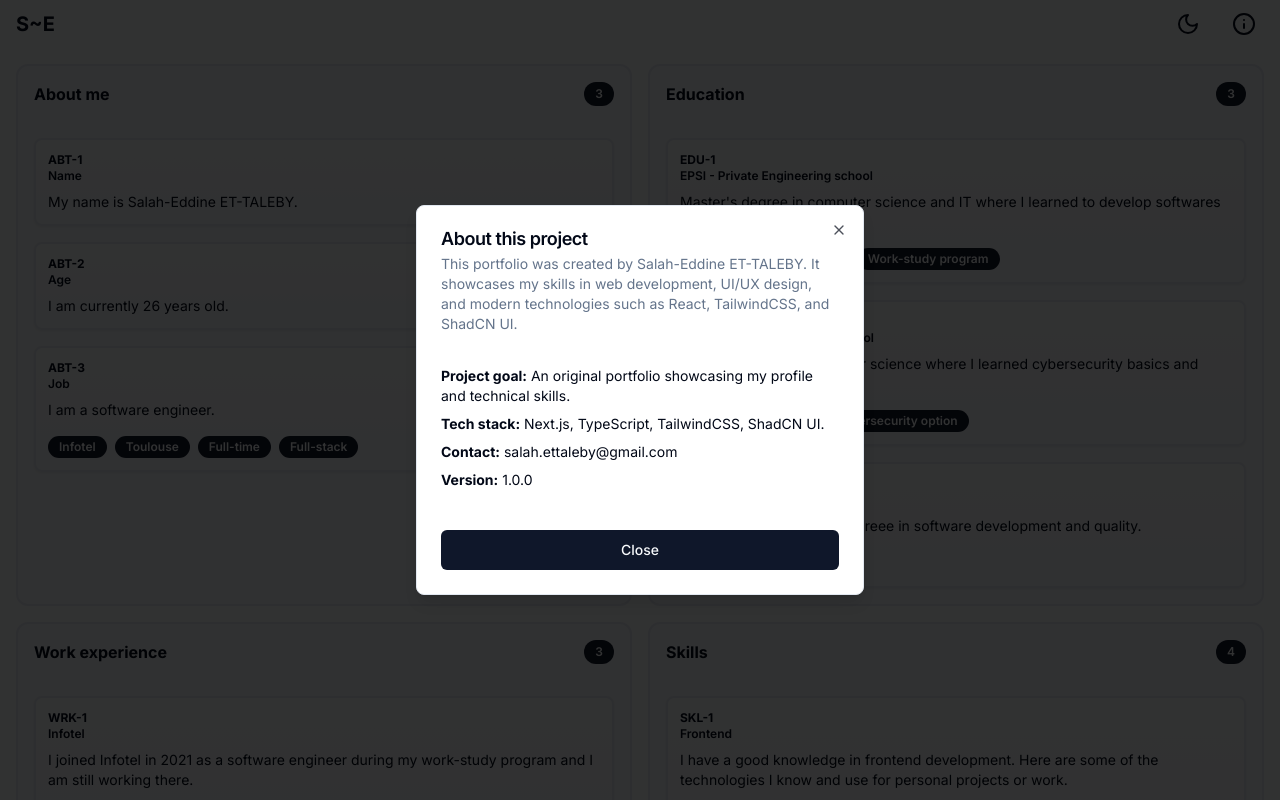
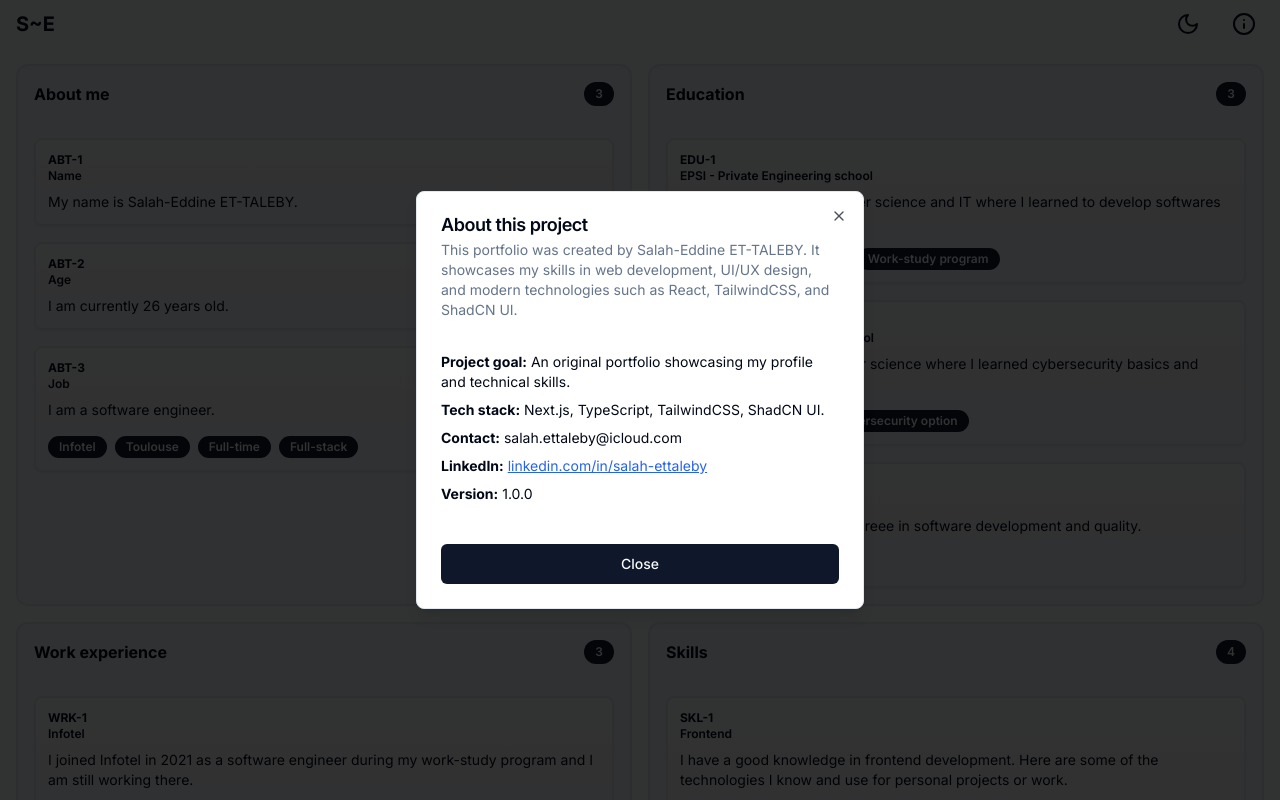
Before and after one commit to slheddne/portfolio-kanban, a Next.js app: page / in a window 1280 px wide. Both pictures are taken after a click on the button 1244 px from the left and 24 px from the top of the page. Shown: the top 800 px of the page. Built offline with nearby package versions, Linux system fonts and the light colour scheme.

Commit message:
[edited/added] : email + added linkedin page

```diff
--- a/components/Header.tsx
+++ b/components/Header.tsx
@@ -16,38 +16,62 @@ const Header = () => {
   const [open, setOpen] = useState(false);
 
   return (
-    <header className='h-12 p-4 flex justify-between items-center'>
-      <h1 className='text-xl font-bold'>S~E</h1>
-      <div className='flex space-x-4'>
+    <header className="h-12 p-4 flex justify-between items-center">
+      <h1 className="text-xl font-bold">S~E</h1>
+      <div className="flex space-x-4">
         <ThemeToggler />
 
         {/* Bouton Info */}
         <Button
-          size='icon'
-          variant='ghost'
+          size="icon"
+          variant="ghost"
           onClick={() => setOpen(true)}
-          aria-label='Informations sur le projet'
+          aria-label="Informations sur le projet"
         >
-          <Info className='size-6' />
+          <Info className="size-6" />
         </Button>
       </div>
 
       {/* Pop-up Info */}
       <Dialog open={open} onOpenChange={setOpen}>
-        <DialogContent className='w-[95%] max-w-md rounded-xl'>
+        <DialogContent className="w-[95%] max-w-md rounded-xl">
           <DialogHeader>
             <DialogTitle>About this project</DialogTitle>
             <DialogDescription>
-              This portfolio was created by Salah-Eddine ET-TALEBY. It showcases my skills in web development, UI/UX design, and modern technologies such as React, TailwindCSS, and ShadCN UI.
+              This portfolio was created by Salah-Eddine ET-TALEBY. It showcases
+              my skills in web development, UI/UX design, and modern
+              technologies such as React, TailwindCSS, and ShadCN UI.
             </DialogDescription>
           </DialogHeader>
           <div className="text-sm mt-4 space-y-2">
-            <p><strong>Project goal:</strong> An original portfolio showcasing my profile and technical skills.</p>
-            <p><strong>Tech stack:</strong> Next.js, TypeScript, TailwindCSS, ShadCN UI.</p>
-            <p><strong>Contact:</strong> salah.ettaleby@gmail.com</p>
-            <p><strong>Version:</strong> 1.0.0</p>
+            <p>
+              <strong>Project goal:</strong> An original portfolio showcasing my
+              profile and technical skills.
+            </p>
+            <p>
+              <strong>Tech stack:</strong> Next.js, TypeScript, TailwindCSS,
+              ShadCN UI.
+            </p>
+            <p>
+              <strong>Contact:</strong> salah.ettaleby@icloud.com
+            </p>
+            <p>
+              <strong>LinkedIn:</strong>{" "}
+              <a
+                href="https://www.linkedin.com/in/salah-ettaleby/"
+                target="_blank"
+                rel="noopener noreferrer"
+                className="text-blue-600 underline hover:text-blue-800"
+              >
+                linkedin.com/in/salah-ettaleby
+              </a>
+            </p>
+            <p>
+              <strong>Version:</strong> 1.0.0
+            </p>
           </div>
-          <Button onClick={() => setOpen(false)} className='mt-6 w-full'>
+
+          <Button onClick={() => setOpen(false)} className="mt-6 w-full">
             Close
           </Button>
         </DialogContent>
```
